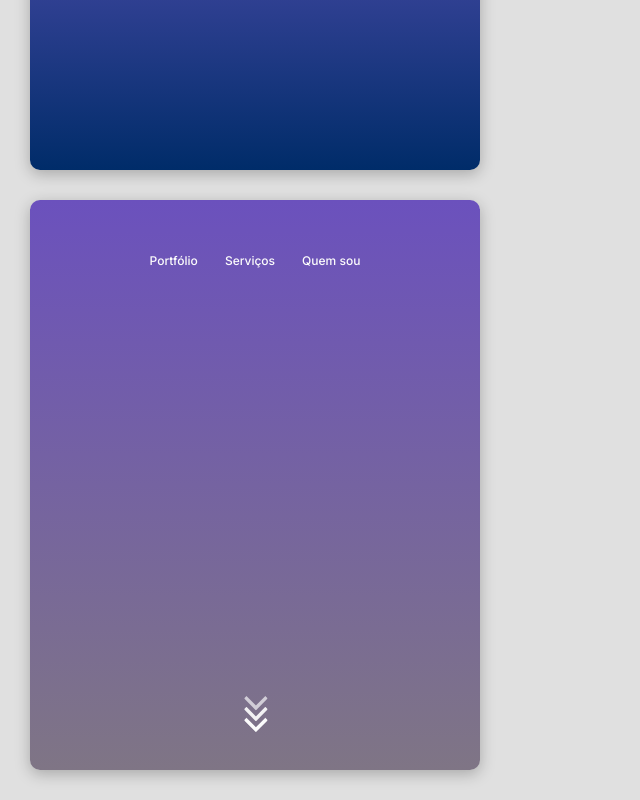
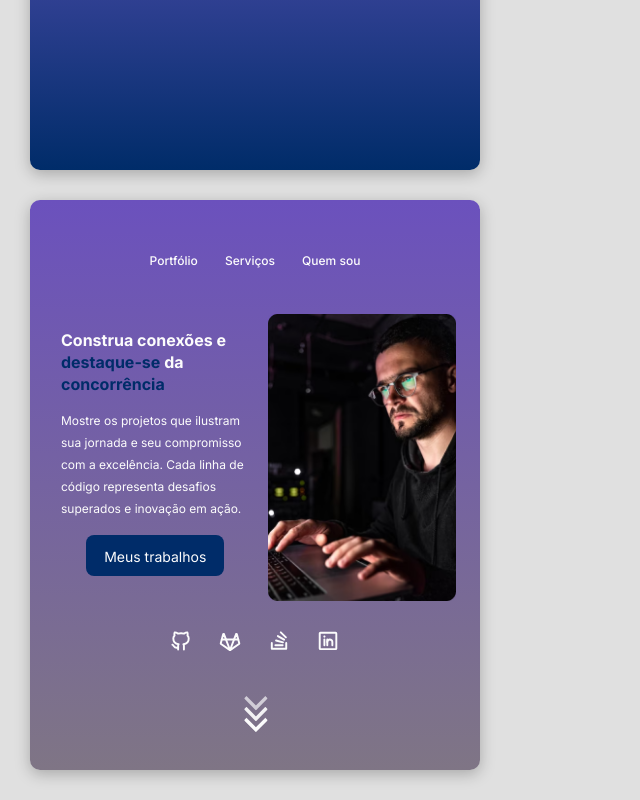
Before and after one commit to WillSantosss/project-folio, a plain HTML site: page index.html in a window 1280 px wide. Shown: the part 554-1354 px from the top of the page, without its empty margins (0-640 px from the left). Drawn offline with Linux system fonts and the light colour scheme.

Commit message:
[add] Rectangle-home

```diff
--- a/assets/scss/globals/_type.scss
+++ b/assets/scss/globals/_type.scss
@@ -5,8 +5,8 @@ $secondfont: "Inter", sans-serif;
   @include definedefineFont(
     "text",
     $fontSizePx: 16,
-    $lineHeight: 22,
-    $letterSpacing: 1.15,
+    $lineHeight: normal,
+    $letterSpacing: normal,
     $root: true,
     $responsive: false
   );
@@ -59,7 +59,7 @@ $types: (
       "responsive": false,
       "font-size": 12,
       "line-height": 22,
-      "font-weight": 500,
+      "font-weight": 400,
       "font-family": $secondfont,
     ),
   ),
--- a/assets/scss/modules/_rectangle-home.scss
+++ b/assets/scss/modules/_rectangle-home.scss
@@ -13,3 +13,83 @@
     }
   }
 }
+
+.ogr-card-small {
+  $self: #{&};
+
+  &__container {
+    display: flex;
+    justify-content: flex-start;
+    align-items: flex-start;
+    padding: 0 24px 0px 31px;
+  }
+
+  &__thumbnail {
+    width: 55%;
+    height: auto;
+
+    picture {
+      padding-bottom: 152%;
+      position: relative;
+      overflow: hidden;
+      display: block;
+      height: 0;
+      width: 100%;
+    }
+  }
+
+  &__img {
+    position: absolute;
+    width: 100%;
+    height: 100%;
+    object-fit: cover;
+    border-radius: 5px;
+  }
+
+  &__content {
+    width: 55%;
+    display: flex;
+    flex-direction: column;
+    gap: 15px;
+    padding-right: 18px;
+    padding-top: 15px;
+  }
+
+  &__title {
+    @include type("text-regular");
+    font-weight: 700;
+    color: $white;
+    span {
+      color: $secondary-light;
+    }
+  }
+
+  &__text {
+    @include type("text-small");
+    color: $white;
+  }
+
+  .button {
+    justify-content: center;
+    margin: 0;
+  }
+
+  .button__content {
+    width: 8.625rem;
+    height: 2.53rem;
+    @include type("text-regular");
+    font-size: 14px;
+    padding: 0.65rem 1rem;
+  }
+}
+
+.icons {
+  $self: #{&};
+
+  &__content {
+    display: flex;
+    justify-content: center;
+    padding-top: 1.66rem;
+    gap: 1.5rem;
+  }
+}
--- a/assets/scss/modules/_rectangle.scss
+++ b/assets/scss/modules/_rectangle.scss
@@ -27,6 +27,7 @@
     gap: 1.69rem;
     p {
       @include type("text-small");
+      font-weight: 500;
       color: $white;
     }
 
--- a/template/modules/rectangle-home.html
+++ b/template/modules/rectangle-home.html
@@ -19,6 +19,36 @@
         </span>
       </a>
     </div>
+    <div class="ogr-card-small">
+      <div href="#" class="ogr-card-small__container">
+        <div class="ogr-card-small__content">
+          <h2 class="ogr-card-small__title">Construa conexões e <span>destaque-se</span> da <span>concorrência</span></h2>
+          <p class="ogr-card-small__text">Mostre os projetos que ilustram
+            sua jornada e seu compromisso com a excelência. Cada linha de código representa desafios superados e inovação em ação.</p>
+          <div class="button">
+            <button class="button__content">Meus trabalhos</button>
+          </div>
+        </div>
+        <div class="ogr-card-small__thumbnail">
+          <picture>
+            <img class="ogr-card-small__img" src='assets/images/man-one-rectangle.png' alt="description-image" />
+          </picture>
+        </div>
+      </div>
+    </div>
+    <div class="icons__content">
+      <a href="">
+        <img class="icons-one" src="/assets/images/icon-github.svg"></img>
+      </a>
+      <a href="">
+        <img class="icons-two" src="/assets/images/icon-gitflow.svg"></img>
+      </a>
+      <a href="">
+        <img class="icons-three" src="/assets/images/icon-stackoverflow.svg"></img>
+      </a>
+      <a href="">
+        <img class="icons-four" src="/assets/images/icon-linkedin.svg"></img>
+      </a>
+    </div>
   </div>
 </div>
-</div>
```
Also changed, not shown: assets/images/icon-gitflow.svg (added), assets/images/icon-github.svg (added), assets/images/icon-linkedin.svg (added), assets/images/icon-stackoverflow.svg (added), assets/images/man-one-rectangle.png (added), assets/scss/main.css, 1 other file.
